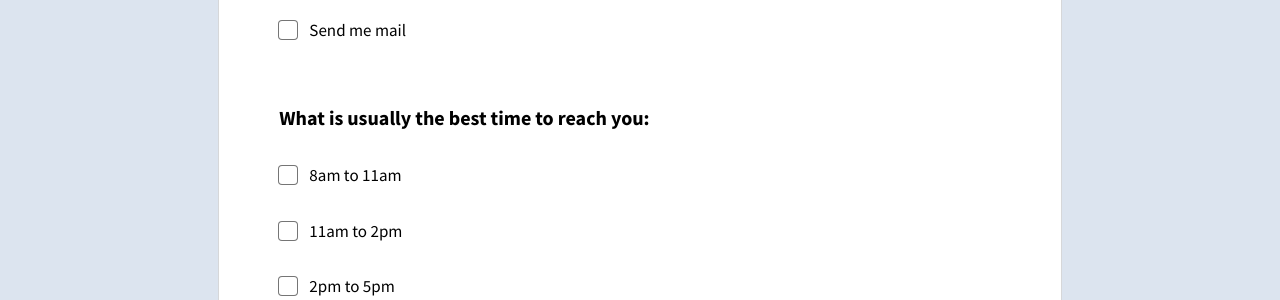
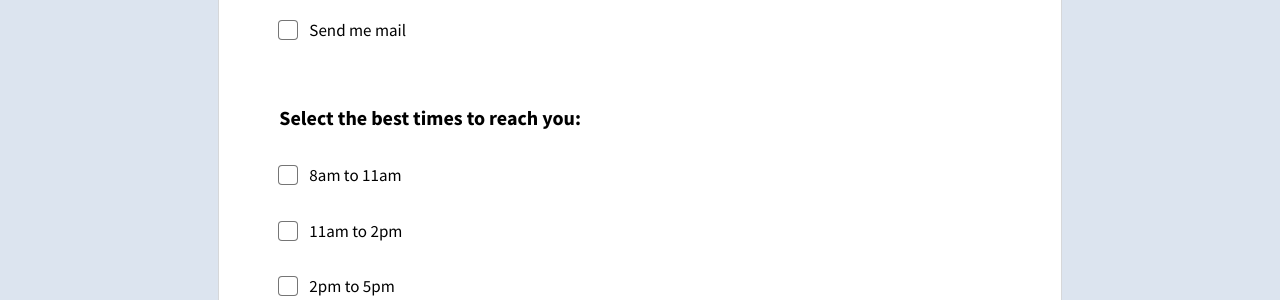
Before and after one commit to usds/benefits-enrollment-prototype, a Jekyll site: the page built from 01-basic-info/notification-prefs.html, in a window 1280 px wide. Shown: the part 498-798 px from the top of the page. Built offline with Jekyll 4.4.1, drawn with Linux system fonts in a browser that asks for light colours.

Commit message:
text change

```diff
--- a/01-basic-info/notification-prefs.html
+++ b/01-basic-info/notification-prefs.html
@@ -50,7 +50,7 @@ title: How would you like us to keep in touch?
 
 <fieldset>
 	<div class="prompt">
-		<legend class="prompt__primary-text">What is usually the best time to reach you:</legend>
+		<legend class="prompt__primary-text">Select the best times to reach you:</legend>
 	</div>
 	<div class="response">
 		<ul class="usa-unstyled-list checkbox-group">
```
